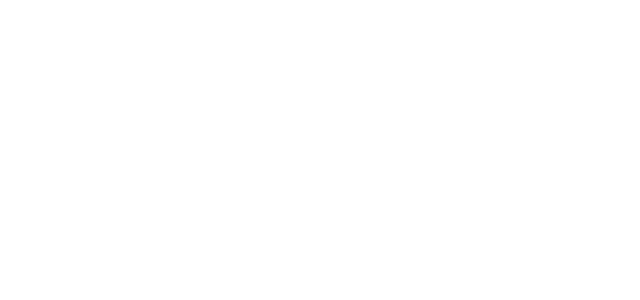
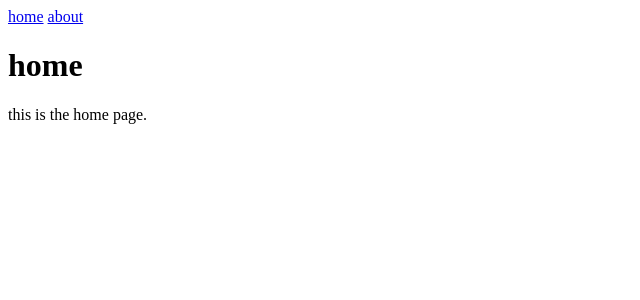
Before and after one commit to jakubgaba/Work_spoils, a SvelteKit app: page / in a window 1280 px wide. Shown: the top 300 px of the page, without its empty margins (0-640 px from the left). Built offline with nearby package versions, Linux system fonts and the light colour scheme.

Commit message:
AddingStyles

```diff
--- /dev/null
+++ b/src/routes/+layout.svelte
@@ -0,0 +1,6 @@
+<nav>
+	<a href="/">home</a>
+	<a href="/about">about</a>
+</nav>
+
+<slot />
--- a/src/routes/+page.svelte
+++ b/src/routes/+page.svelte
@@ -0,0 +1,2 @@
+<h1>home</h1>
+<p>this is the home page.</p>
```
